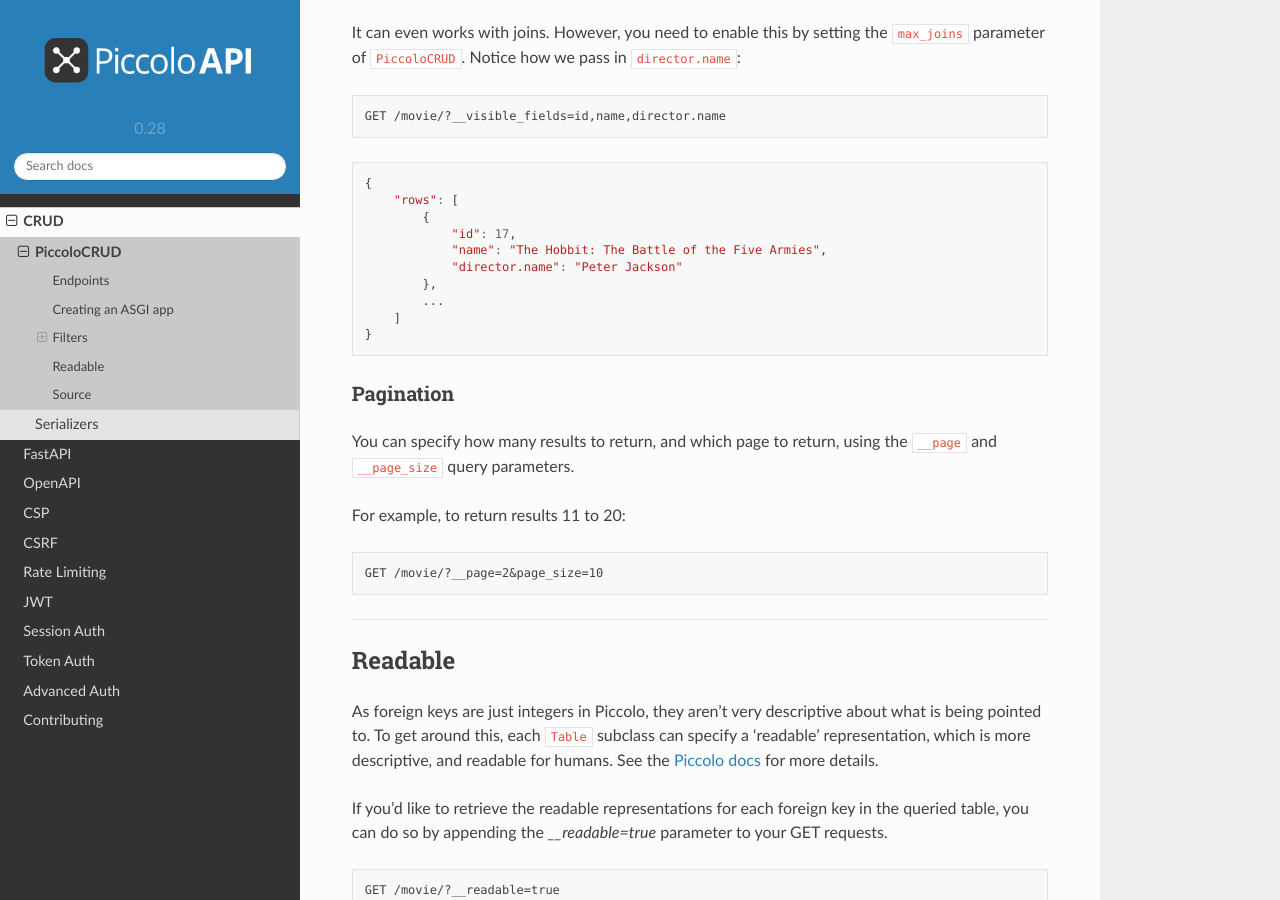
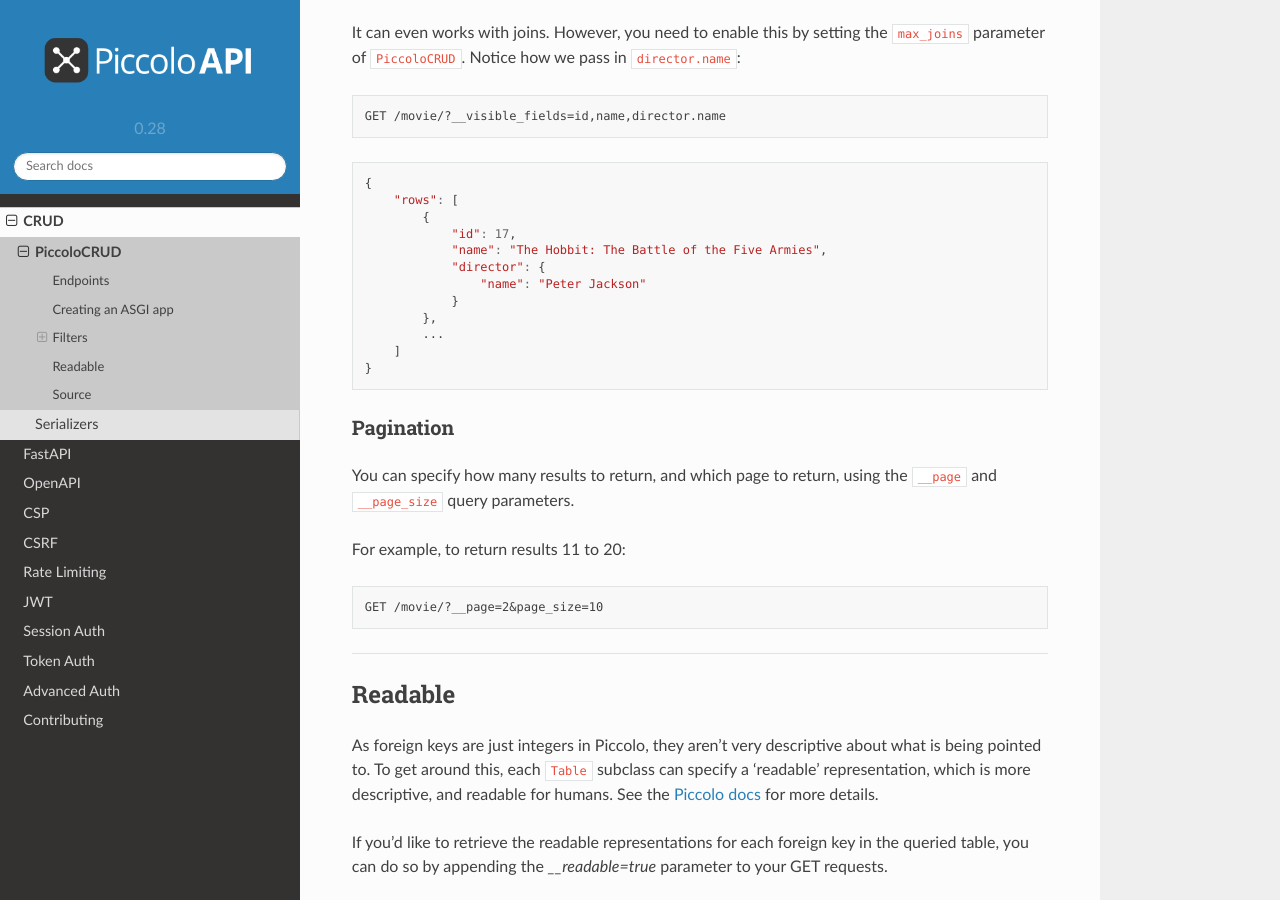
Before and after one commit to piccolo-orm/piccolo_api, a Sphinx documentation site: the page built from docs/source/crud/piccolo_crud.rst, in a window 1280 px wide and 900 px high, scrolled down 4114 px. Built offline with Sphinx 7.4.7 and the Read the Docs theme 2.0.0, drawn with Linux system fonts in a browser that asks for light colours.

Commit message:
update visible_fields docs

```diff
--- a/docs/source/crud/piccolo_crud.rst
+++ b/docs/source/crud/piccolo_crud.rst
@@ -222,7 +222,9 @@ It can even works with joins. However, you need to enable this by setting the
             {
                 "id": 17,
                 "name": "The Hobbit: The Battle of the Five Armies",
-                "director.name": "Peter Jackson"
+                "director": {
+                    "name": "Peter Jackson"
+                }
             },
             ...
         ]
```
